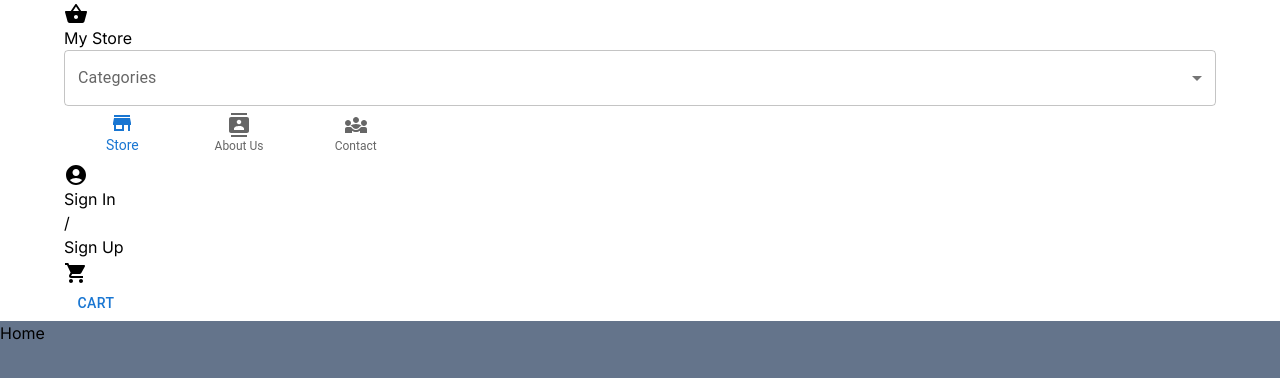
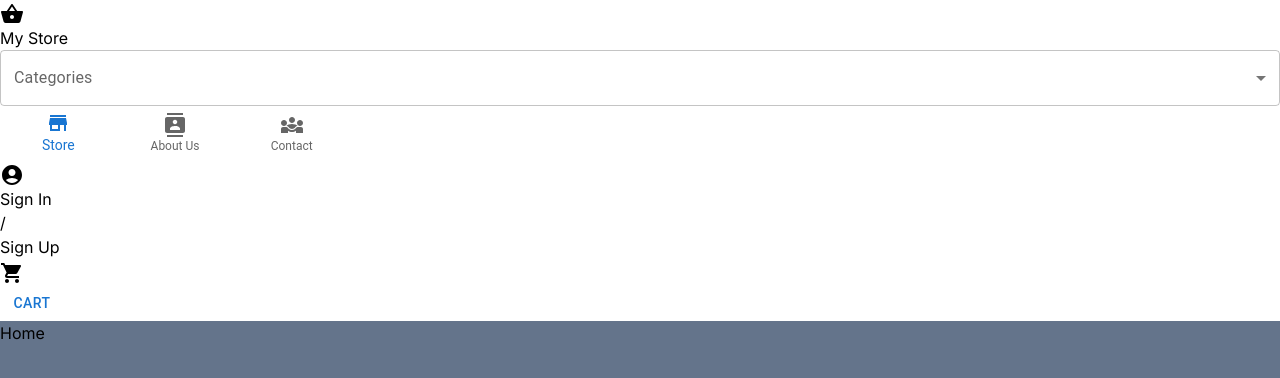
Before and after one commit to PhucHau0310/my-store, a Next.js app: page / in a window 1280 px wide. Shown: the top 378 px of the page. Built offline with nearby package versions, Linux system fonts and the light colour scheme.

Commit message:
css header

```diff
--- a/Components/user/layouts/Header.tsx
+++ b/Components/user/layouts/Header.tsx
@@ -40,11 +40,8 @@ const Header = () => {
     };
 
     return (
-        <Container
-            maxWidth="xl"
-            className="bg-white fixed top-0 left-0 right-0 py-6"
-        >
-            <Container maxWidth="lg" className="flex flex-row items-center ">
+        <div className="bg-white fixed top-0 left-0 right-0 py-6">
+            <div className="flex flex-row items-center w-[1400px] bg-orange-200 mx-auto">
                 <Link
                     href={'/'}
                     className="flex flex-row gap-3 items-center w-[15%] cursor-pointer "
@@ -149,8 +146,8 @@ const Header = () => {
                         </div>
                     </div>
                 </div>
-            </Container>
-        </Container>
+            </div>
+        </div>
     );
 };
 
```
